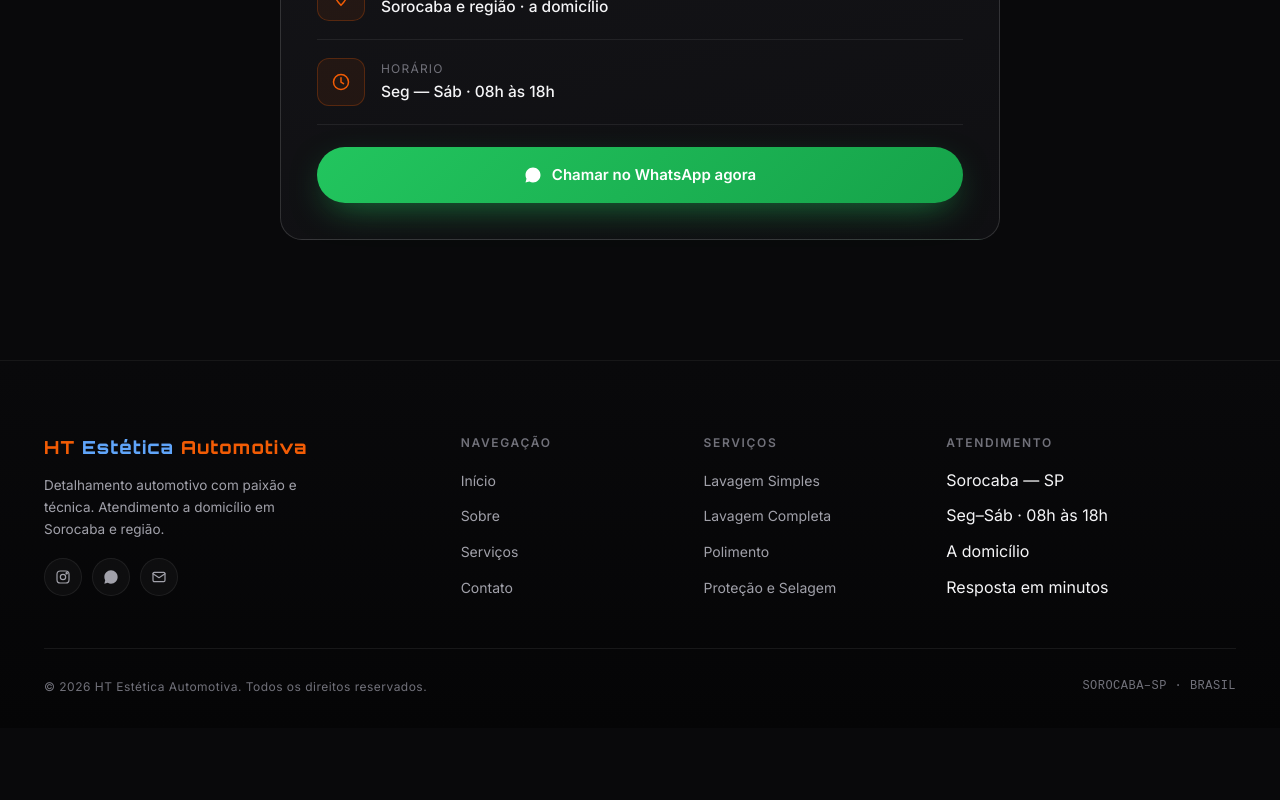
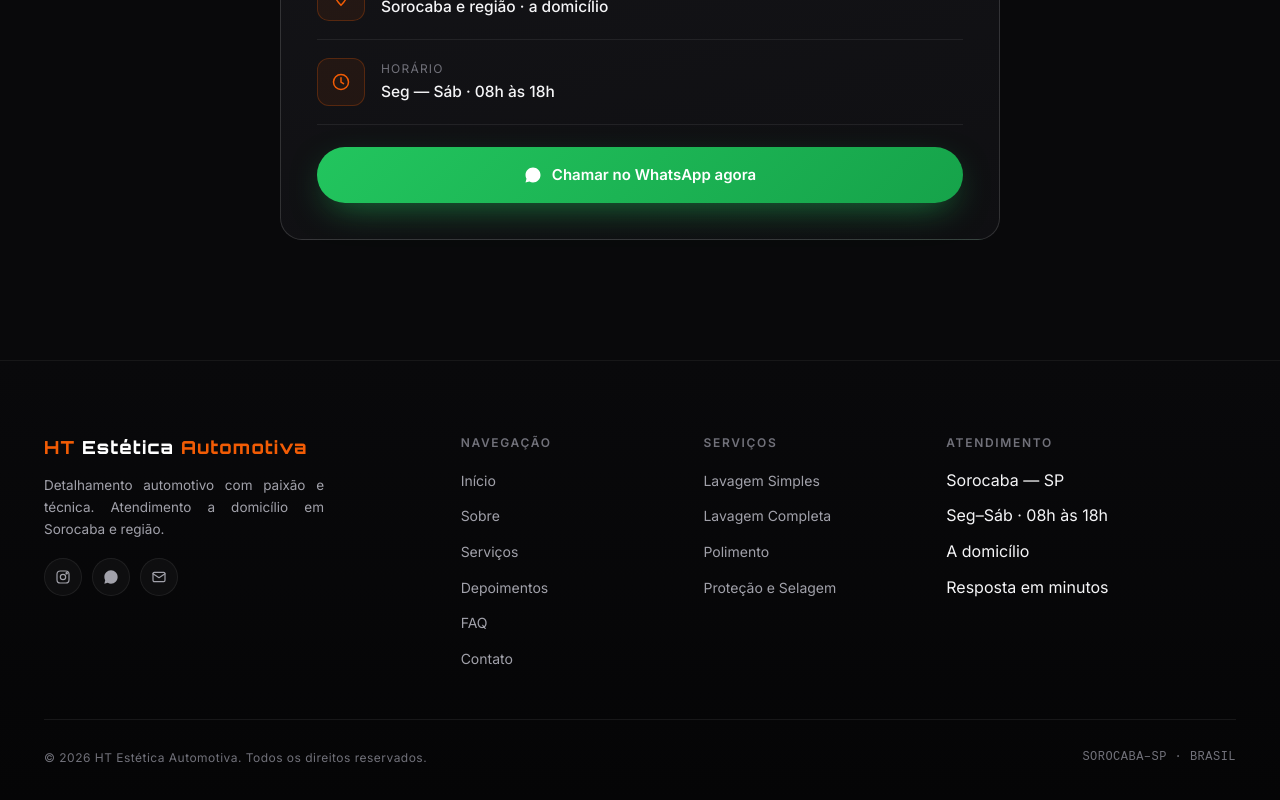
Before and after one commit to AmandaJacobino/ht-estetica-automotiva, a React (Vite) app: page / in a window 1280 px wide. Shown: the part 6840-7640 px from the top of the page. Before the commit the page ends 7568 px from the top, so only its background shows below. Built offline with nearby package versions, Linux system fonts and the light colour scheme.

Commit message:
feat: style footer text and update navigation links
- Changes the brand text 'Estética' color to white.
- Justifies the footer description text for better alignment.

```diff
--- a/src/components/layout/Footer.tsx
+++ b/src/components/layout/Footer.tsx
@@ -40,6 +40,8 @@ export function Footer() {
               <li><a href="#inicio">Início</a></li>
               <li><a href="#sobre">Sobre</a></li>
               <li><a href="#servicos">Serviços</a></li>
+              <li><a href="#depoimentos">Depoimentos</a></li>
+              <li><a href="#faq">FAQ</a></li>
               <li><a href="#contato">Contato</a></li>
             </ul>
           </div>
--- a/src/styles/globals.css
+++ b/src/styles/globals.css
@@ -1551,14 +1551,15 @@ footer {
 }
 
 .foot-brand .bl {
-  color: #60a5fa
+  color: #ffffff
 }
 
 .foot-desc {
   color: var(--fg-dim);
   font-size: 13.5px;
   line-height: 1.6;
-  max-width: 280px
+  max-width: 280px;
+  text-align: justify;
 }
 
 .foot-socials {
```
